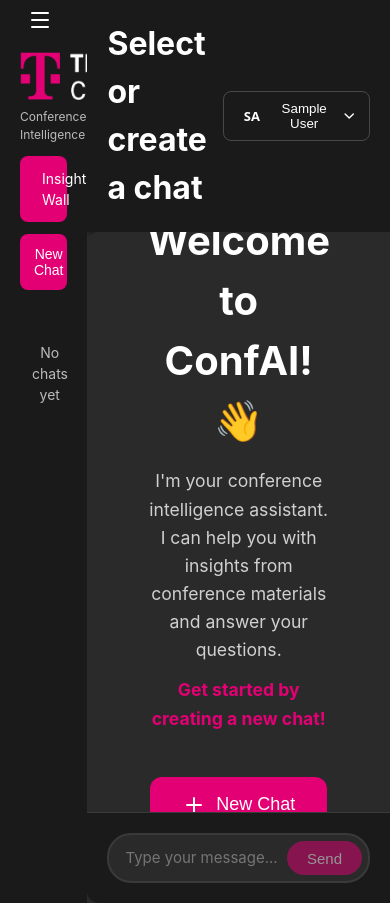
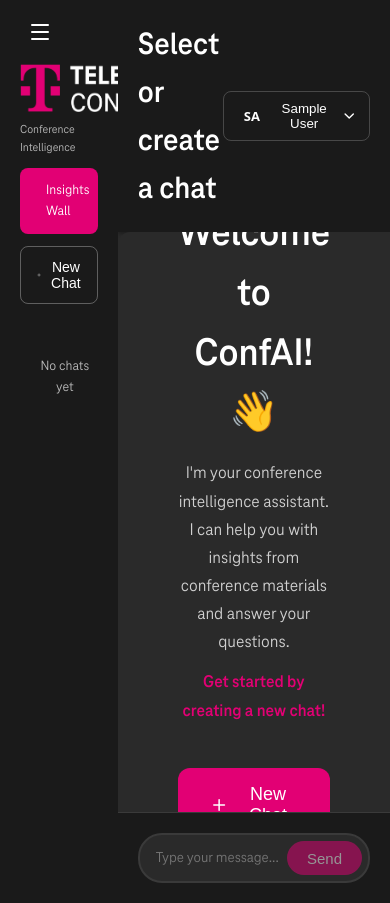
Before and after one commit to beliczki/ConfAI, a Flask app: page /chat in a window 390 px wide. Run offline with Flask 3, Linux system fonts and the light colour scheme; the visitor is signed in with stand-in values (Sample User, id 1); data comes from the database, SQL or seed files in the repository; data that the repository does not hold is empty; some libraries are stand-ins or nearby versions.

Commit message:
Refine sidebar UI with multiple improvements
- Reduce delete button size (12px icons, 2px padding)
- Add top margin to hamburger icon for better spacing
- Fix collapsed insights wall button margins to match new chat button
- Apply 10px margins to collapsed logo
- Change new chat button back to outlined grey style
- Move border-radius from chat-content to chat-messages
- Update votes button icon to thumbs-up (design language spec)
- Apply TeleNeoWeb font family throughout the app

🤖 Generated with [Claude Code](https://claude.com/claude-code)

Co-Authored-By: Claude <noreply@anthropic.com>

```diff
--- a/app/static/css/chat.css
+++ b/app/static/css/chat.css
@@ -1,7 +1,32 @@
+@font-face {
+    font-family: 'TeleNeoWeb';
+    src: url('../fonts/TeleNeoWeb-Regular.woff2') format('woff2'),
+         url('../fonts/TeleNeoWeb-Regular.woff') format('woff');
+    font-weight: 400;
+    font-style: normal;
+}
+
+@font-face {
+    font-family: 'TeleNeoWeb';
+    src: url('../fonts/TeleNeoWeb-Medium.woff2') format('woff2'),
+         url('../fonts/TeleNeoWeb-Medium.woff') format('woff');
+    font-weight: 500;
+    font-style: normal;
+}
+
+@font-face {
+    font-family: 'TeleNeoWeb';
+    src: url('../fonts/TeleNeoWeb-Bold.woff2') format('woff2'),
+         url('../fonts/TeleNeoWeb-Bold.woff') format('woff');
+    font-weight: 700;
+    font-style: normal;
+}
+
 body {
     margin: 0;
     height: 100vh;
     overflow: hidden;
+    font-family: 'TeleNeoWeb', -apple-system, BlinkMacSystemFont, 'Segoe UI', Roboto, sans-serif;
 }
 
 /* Remove all button focus glows */
@@ -40,6 +65,7 @@ button:focus-visible,
     background: transparent;
     border: none;
     cursor: pointer;
+    margin-top: 12px;
     margin-bottom: 12px;
     transition: all 0.2s;
     display: flex;
@@ -116,7 +142,7 @@ button:focus-visible,
     gap: 10px;
     color: white;
     text-decoration: none;
-    padding: 12px;
+    padding: 12px 16px;
     font-size: 14px;
     background: var(--primary);
     border-radius: 8px;
@@ -145,9 +174,9 @@ button:focus-visible,
 .new-chat-btn {
     width: 100%;
     padding: 12px 16px;
-    background: var(--primary);
+    background: transparent;
     color: white;
-    border: none;
+    border: 1px solid rgba(255,255,255,0.3);
     border-radius: 8px;
     cursor: pointer;
     font-size: 14px;
@@ -344,9 +376,6 @@ button:focus-visible,
     display: flex;
     flex-direction: column;
     min-height: 0;
-    border-top-left-radius: 12px;
-    border-bottom-left-radius: 12px;
-    overflow: hidden;
 }
 
 /* Insights Content */
@@ -628,6 +654,8 @@ button:focus-visible,
     padding: 20px;
     background: #2a2a2a;
     min-height: 0;
+    border-top-left-radius: 12px;
+    border-bottom-left-radius: 12px;
 }
 
 .message {
--- a/app/templates/chat.html
+++ b/app/templates/chat.html
@@ -41,7 +41,7 @@
             <h1 id="main-title">Select or create a chat</h1>
             <div class="user-info">
                 <button class="insight-counter-btn" id="votes-header" style="display: none;" onclick="showMyVotes()">
-                    <i data-lucide="vote"></i>
+                    <i data-lucide="thumbs-up"></i>
                     <span class="votes-label">Votes casted:</span>
                     <span id="votes-count-header">0/3</span>
                 </button>
```
Also changed, not shown: other parts of app/static/css/chat.css (+12 -9 lines).
